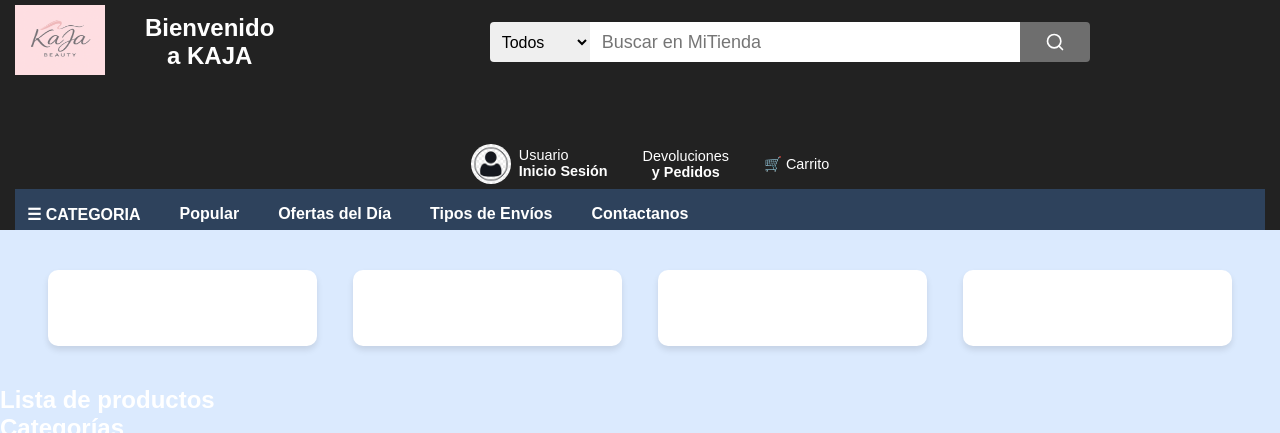
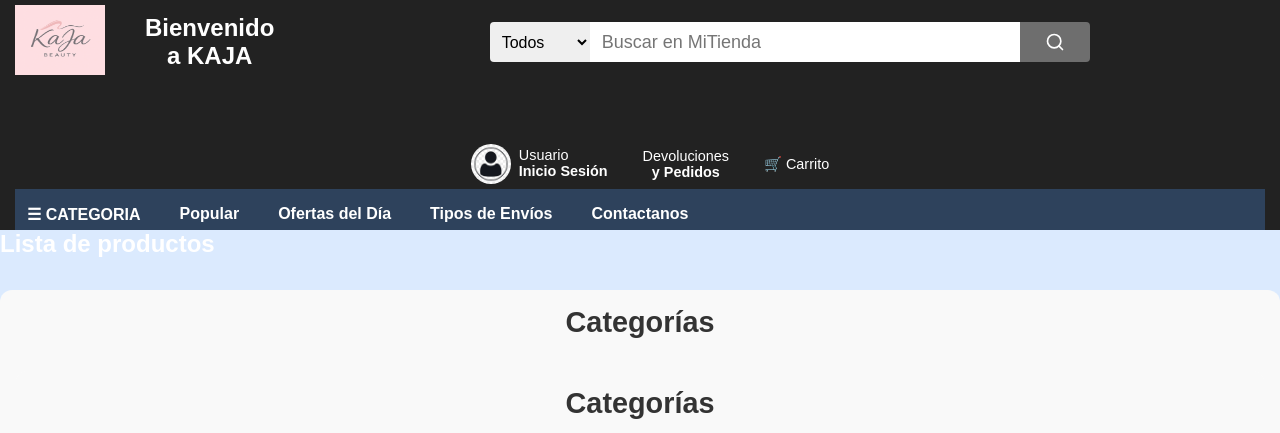
Before and after one commit to Jainbeautyglow/mi_sitio, a Flask app: page / in a window 1280 px wide. Shown: the top 433 px of the page. Run offline with Flask 3, Linux system fonts and the light colour scheme; data that the repository does not hold is empty.

Commit message:
sea agg cambios a categorias, labiales, brochas etc

```diff
--- a/static/style.css
+++ b/static/style.css
@@ -558,6 +558,54 @@ header img {
 }
 
 
+.categorias {
+  margin: 2rem 0;
+  padding: 1rem;
+  background-color: #f9f9f9;
+  border-radius: 12px;
+}
+
+.categorias h2 {
+  font-size: 1.8rem;
+  margin-bottom: 1rem;
+  text-align: center;
+  color: #333;
+}
+
+.contenedor-categorias {
+  display: flex;
+  gap: 1rem;
+  justify-content: center;
+  flex-wrap: wrap;
+}
+
+.categoria {
+  text-align: center;
+  text-decoration: none;
+  color: #333;
+  width: 150px;
+  border: 1px solid #ddd;
+  border-radius: 10px;
+  padding: 0.5rem;
+  background-color: white;
+  transition: box-shadow 0.3s;
+}
+
+.categoria:hover {
+  box-shadow: 0 4px 12px rgba(0, 0, 0, 0.1);
+}
+
+.categoria img {
+  width: 100%;
+  height: auto;
+  border-radius: 8px;
+}
+
+.categoria h3 {
+  margin-top: 0.5rem;
+  font-size: 1rem;
+}
+
   /* FOOTER: pie de página */
 .footer {
   background-color: #1e3a8a;   /* Fondo azul oscuro (igual que el header) */
--- a/templates/index.html
+++ b/templates/index.html
@@ -4,40 +4,36 @@
 {% block title %}Mi Tienda - Inicio{% endblock %}
 
 {% block content %}
-<section class="cards-container">
-  <div class="card">Continúa donde quedaste</div>
-  <div class="card">Envío GRATIS a Colombia</div>
-  <div class="card">Zona de envío gratis</div>
-  <div class="card">Compra los esenciales para tu hogar</div>
-</section>
+
 <h2>Lista de productos</h2>
   <section class="categorias">
   <h2>Categorías</h2>
-  <section class="categories-panel">
+  <section class="categorias">
+    <h2>Categorías</h2>
+    <div class="contenedor-categorias">
       <a href="{{ url_for('categoria', nombre='brochas') }}" class="category-card">
         <img src="{{ url_for('static', filename='img/brochas.jpg') }}" alt="Brochas de maquillaje">
         <h3>Brochas</h3>
         <span class="cta">Ver más</span>
       </a>
-
       <a href="{{ url_for('categoria', nombre='pestaninas') }}" class="category-card">
         <img src="{{ url_for('static', filename='img/pestaninas.jpg') }}" alt="Pestañinas y máscaras">
         <h3>Pestañinas</h3>
         <span class="cta">Ver más</span>
       </a>
-
       <a href="{{ url_for('categoria', nombre='bases') }}" class="category-card">
         <img src="{{ url_for('static', filename='img/bases.jpg') }}" alt="Bases de maquillaje">
         <h3>Bases</h3>
         <span class="cta">Ver más</span>
       </a>
-
       <a href="{{ url_for('categoria', nombre='labiales') }}" class="category-card">
         <img src="{{ url_for('static', filename='img/labiales.jpg') }}" alt="Labiales y barras de labios">
         <h3>Labiales</h3>
         <span class="cta">Ver más</span>
       </a>
+    </div>
   </section>
+
 <ul>
   {% for producto in productos %}
     <li>
```
Lines whose indentation alone changed are shown as unchanged.
